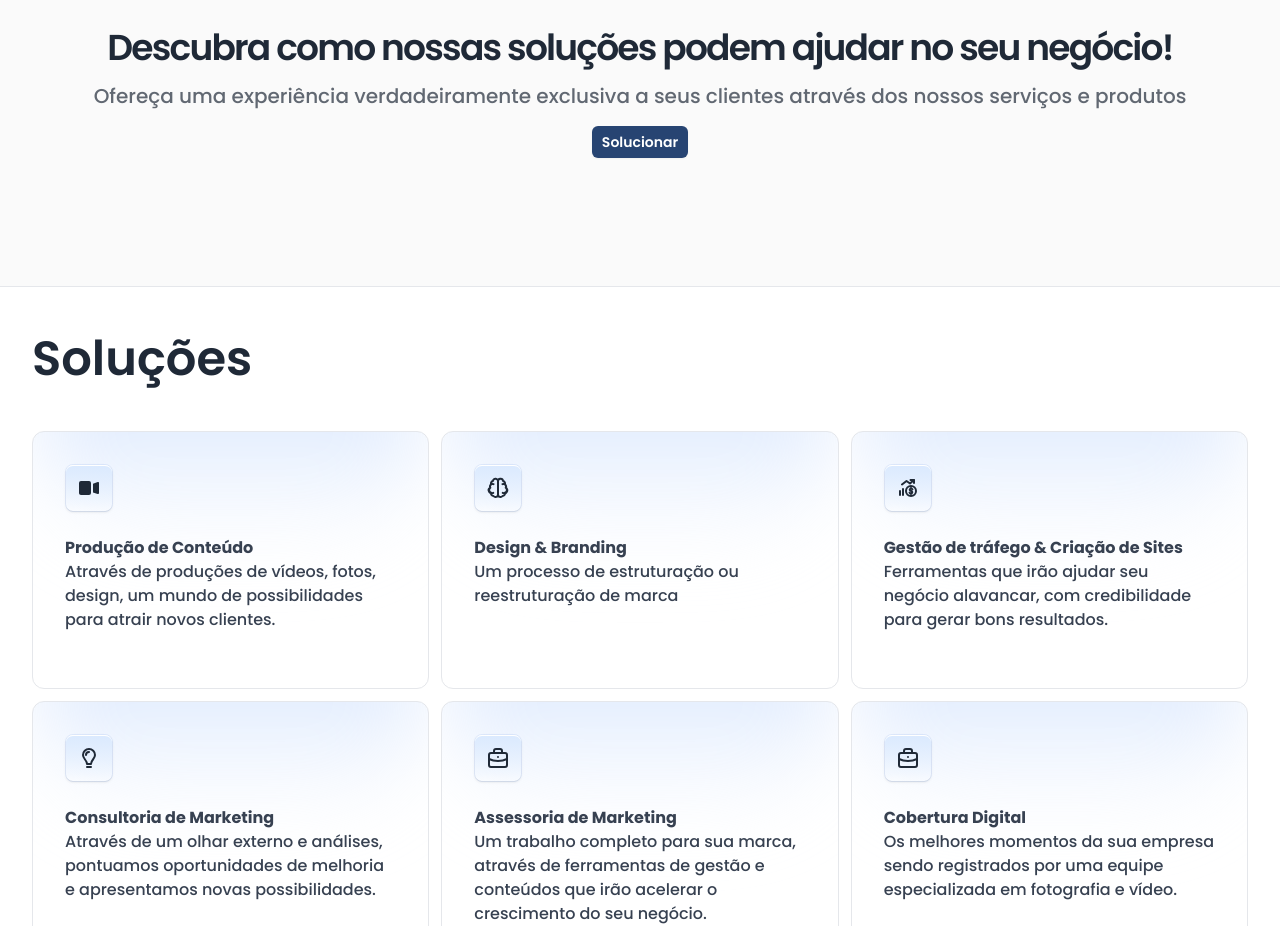
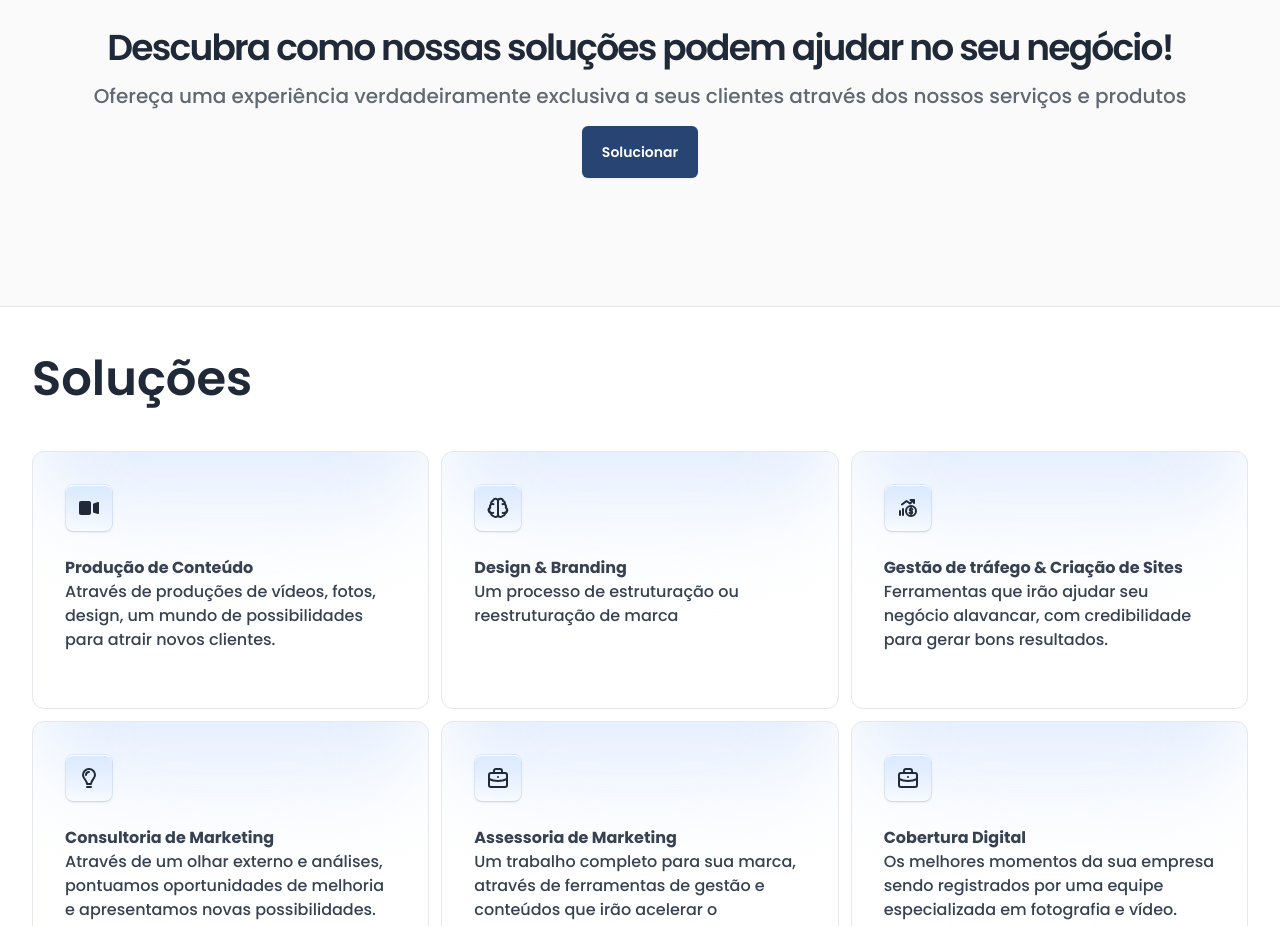
Before and after one commit to MichelManarin/kasa-branding-landing-page, a Next.js app: page / in a window 1280 px wide. Shown: the part 1800-2726 px from the top of the page. Built offline with nearby package versions, Linux system fonts and the light colour scheme.

Commit message:
fix: button same style

```diff
--- a/src/app/components/section-get-lead.tsx
+++ b/src/app/components/section-get-lead.tsx
@@ -28,7 +28,7 @@ export function SectionGetLead() {
                 <a href="https://api.whatsapp.com/send?phone=555191773532">
                   <button
                     type="button"
-                    className="rounded-md bg-color-background px-2.5 py-1.5 text-sm font-semibold text-white shadow-sm hover:bg-black"
+                    className="rounded-md bg-color-background px-2.5 py-1.5 text-sm font-semibold text-white shadow-sm hover:bg-black py-4 px-5"
                   >
                     Solucionar
                   </button>
```
